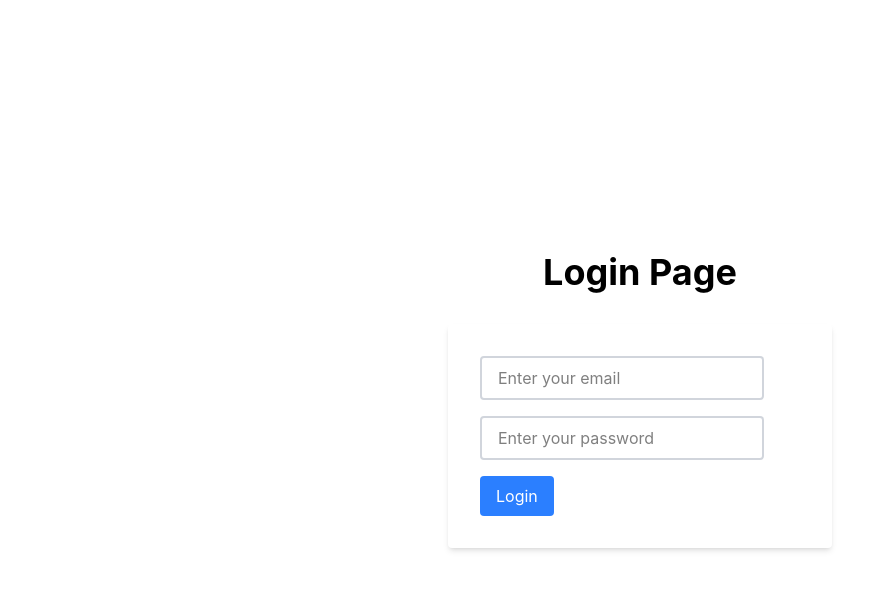
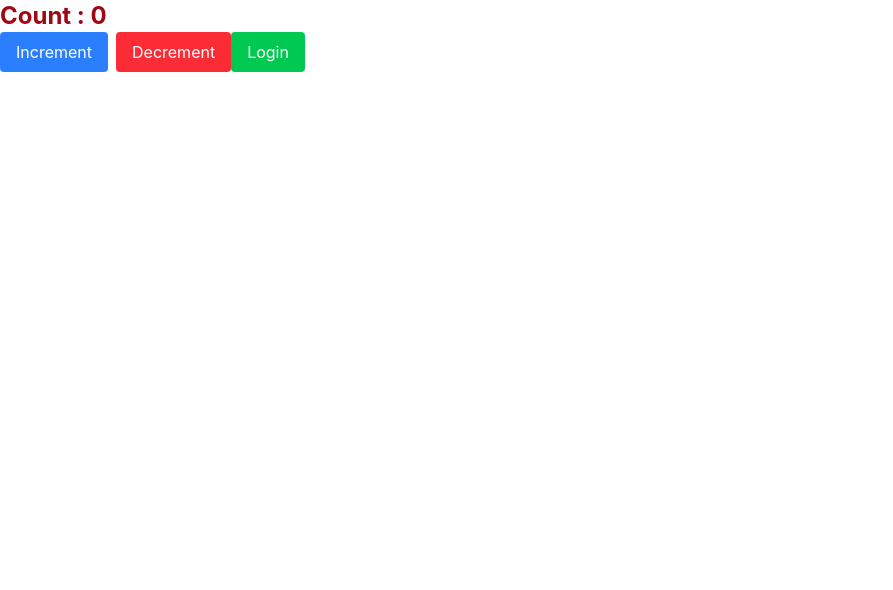
Before and after one commit to chankaran2996/react-notes, a React (Vite) app: page / in a window 1280 px wide. Shown: the top 590 px of the page, without its empty margins (0-893 px from the left). Built offline with nearby package versions, Linux system fonts and the light colour scheme.

Commit message:
react router dom

```diff
--- a/package.json
+++ b/package.json
@@ -13,6 +13,7 @@
     "@tailwindcss/vite": "^4.2.2",
     "react": "^19.1.1",
     "react-dom": "^19.1.1",
+    "react-router-dom": "^7.14.1",
     "tailwindcss": "^4.2.2"
   },
   "devDependencies": {
--- a/src/App.jsx
+++ b/src/App.jsx
@@ -1,7 +1,9 @@
+import { BrowserRouter, Route, Routes } from "react-router-dom"
 import Count from "./components/Count"
 import Example from "./components/Example"
 import LoginPage from "./pages/LoginPage"
 import Sample from "./Sample"
+import PageNotFound from "./components/PageNotFound"
 
 const App = () => {
   // let name = "John Doe"
@@ -22,12 +24,21 @@ const App = () => {
 
   return (
     <>
+    <BrowserRouter>
 
       {/* <Sample name = {name} age={60} message = {message} /> */}
       {/* <Sample person = {person} handileClick={handileClick} arr={arr}/> */}
       {/* <Count /> */}
       {/* <Sample /> */}
-      <LoginPage />
+      {/* <LoginPage /> */}
+      <Routes>
+        <Route path="/login" element= {<LoginPage/>} />
+        <Route path="/" element = {<Count/>} />
+        <Route path="/sample" element = {<Sample/>} />
+        <Route path="*" element={<PageNotFound/>} />
+
+      </Routes>
+      </BrowserRouter>
     </>
   )
 }
--- a/src/components/Count.jsx
+++ b/src/components/Count.jsx
@@ -1,4 +1,5 @@
 import React, { useState } from 'react'
+import { useNavigate } from 'react-router-dom'
 
 const Count = () => {
 
@@ -10,6 +11,10 @@ const Count = () => {
 
     const decrement = () => {
         setCount(count - 1)
+    }
+    const nav = useNavigate();
+    const handileClick = () => {
+        nav("/login")
     }
   return (
     <div>
@@ -26,6 +31,12 @@ const Count = () => {
         >
             Decrement
         </button>
+        <button
+        onClick={handileClick}
+        className='bg-green-500 text-white px-4 py-2 rounded'
+        >
+            Login
+        </button>
     </div>
   )
 }
--- /dev/null
+++ b/src/components/PageNotFound.jsx
@@ -0,0 +1,9 @@
+import React from 'react'
+
+const PageNotFound = () => {
+  return (
+    <div>PageNotFound</div>
+  )
+}
+
+export default PageNotFound
--- a/src/pages/LoginPage.jsx
+++ b/src/pages/LoginPage.jsx
@@ -1,4 +1,5 @@
 import React, { useState } from 'react'
+import { Link } from 'react-router-dom'
 
 const LoginPage = () => {
     // const [email , setEmail] = useState("")
@@ -56,6 +57,7 @@ const LoginPage = () => {
             <button type="submit" className="bg-blue-500 text-white px-4 py-2 rounded">
                 Login
             </button>
+            <p> Already have a account : <Link to={"/"}>Click here</Link></p>
             </form>
         </div>
 
```
Also changed, not shown: 1 other file (tests, documents, lock files or other folders).
